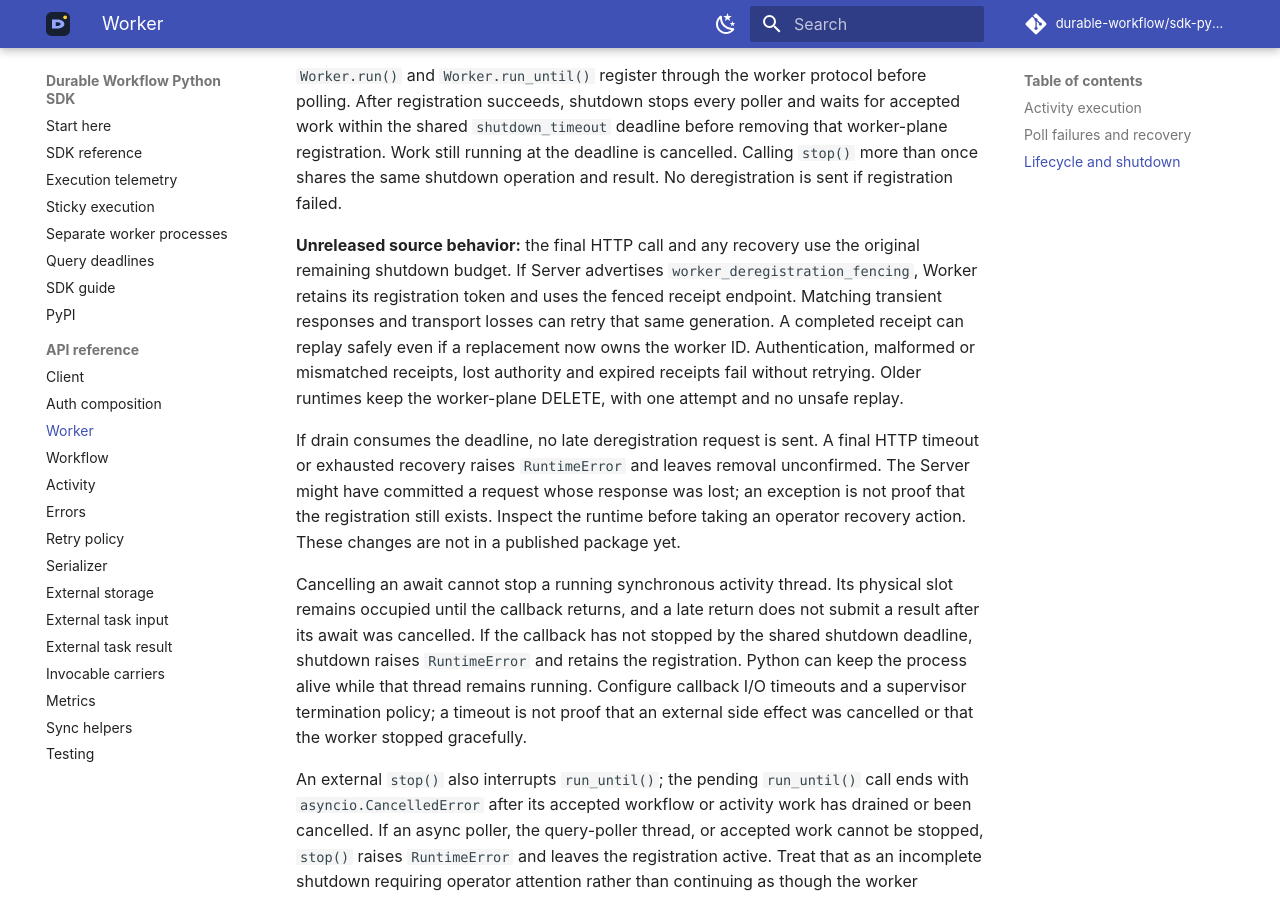
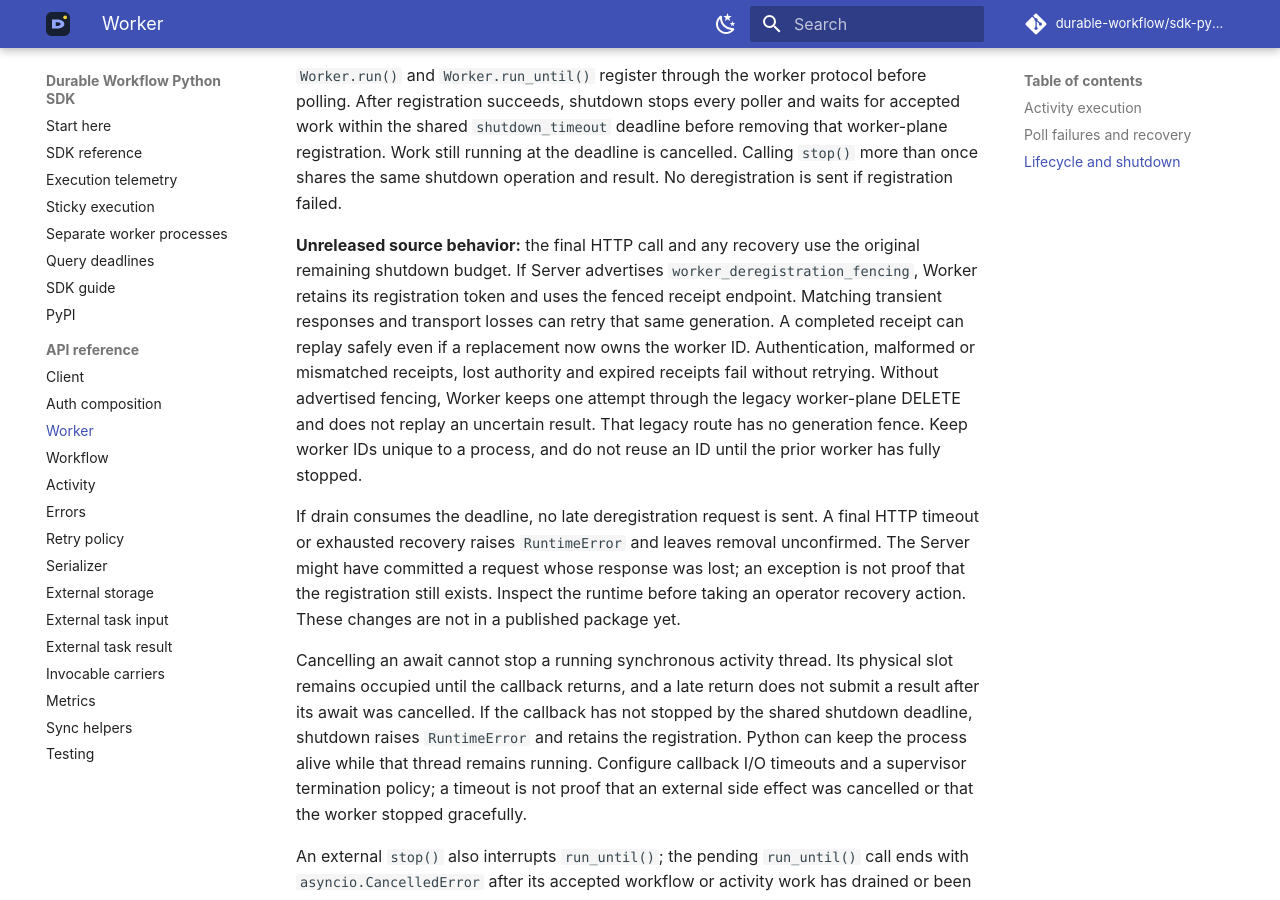
Before and after one commit to durable-workflow/sdk-python, an MkDocs documentation site: the page built from docs/reference/worker.md, in a window 1280 px wide and 900 px high, scrolled down 1535 px. Built offline with MkDocs 1.6.1 and Material for MkDocs 9.7.7, drawn with Linux system fonts in a browser that asks for light colours.

Commit message:
fix: validate worker identity before accepting deregistration receipts

```diff
--- a/docs/reference/worker.md
+++ b/docs/reference/worker.md
@@ -74,8 +74,11 @@ original remaining shutdown budget. If Server advertises
 the fenced receipt endpoint. Matching transient responses and transport losses
 can retry that same generation. A completed receipt can replay safely even if
 a replacement now owns the worker ID. Authentication, malformed or mismatched
-receipts, lost authority and expired receipts fail without retrying. Older
-runtimes keep the worker-plane DELETE, with one attempt and no unsafe replay.
+receipts, lost authority and expired receipts fail without retrying. Without
+advertised fencing, Worker keeps one attempt through the legacy worker-plane
+DELETE and does not replay an uncertain result. That legacy route has no
+generation fence. Keep worker IDs unique to a process, and do not reuse an ID
+until the prior worker has fully stopped.
 
 If drain consumes the deadline, no late deregistration request is sent. A final
 HTTP timeout or exhausted recovery raises `RuntimeError` and leaves removal
```
Also changed, not shown: CHANGELOG.md (+3 -3 lines), 3 other files.
